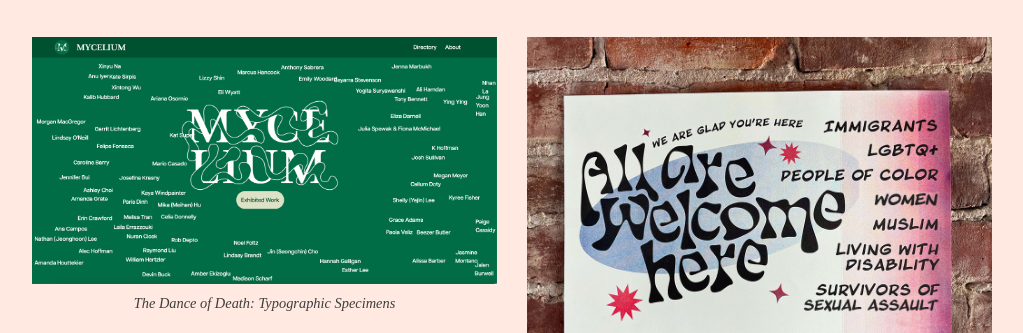
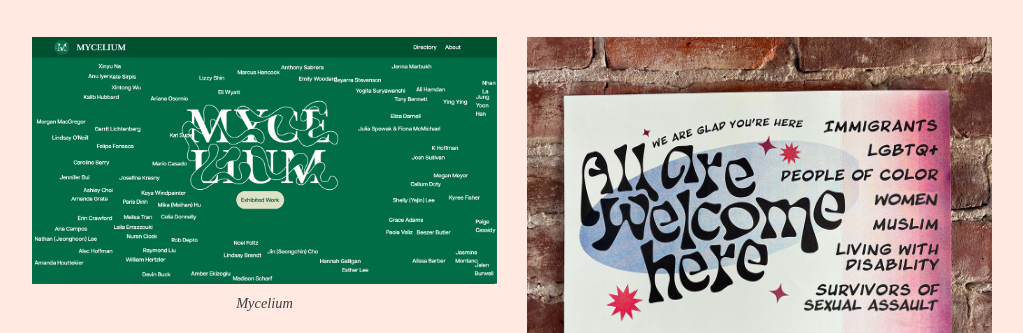
Before and after one commit to lindsbrandt/lindsayebrandt, a plain HTML site: page design.html in a window 1280 px wide. Shown: the part 446-779 px from the top of the page, without its empty margins (128-1151 px from the left). Drawn offline with Linux system fonts and the light colour scheme; a web font is replaced by a local one.

Commit message:
Update design.html

```diff
--- a/design.html
+++ b/design.html
@@ -59,7 +59,7 @@
                                    style="width:auto; max-width: 100%">
                                    <img class="top-img" src="DDAllBooks.jpg">
                                 </a>
-                                <div style="display:block;font-size:90%"> <i>The Dance of Death: Typographic Specimens</i></div>
+                                <div style="display:block;font-size:90%"> <i>Mycelium</i></div>
                               </div>
                               <div class="wsite-image-hov" style="padding-top:10px;padding-bottom:10px;margin-left:0px;margin-right:0px;text-align:center">
                                 <a href="DanceofDeath.html">
```
